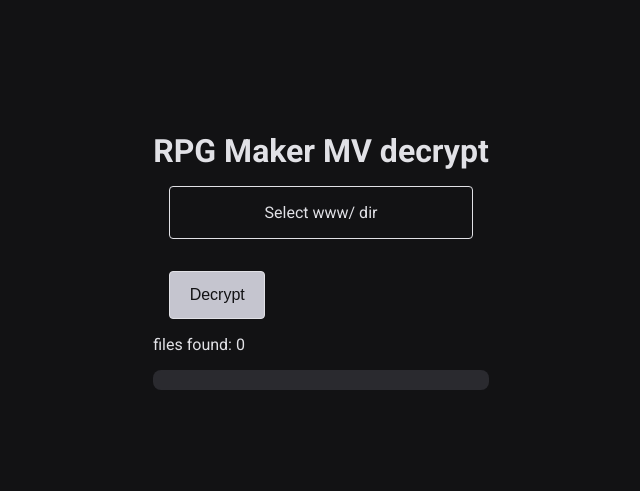
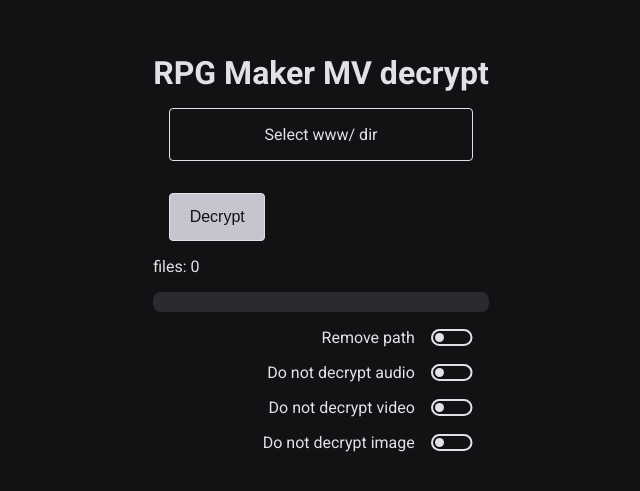
Before and after one commit to Darckfast/rpg-maker-mv-decrypt-react, a Next.js app: page / in a window 1280 px wide. Shown: the part 139-630 px from the top of the page, without its empty margins (319-959 px from the left). Built offline with nearby package versions, Linux system fonts and the light colour scheme.

Commit message:
Add toggle button

```diff
--- /dev/null
+++ b/src/components/Checkbox.tsx
@@ -0,0 +1,25 @@
+import React, { useState } from 'react'
+import { ToggleLabel } from '../styles/pages/Home'
+
+interface CheckBoxProps {
+  label?: string
+  value: string
+  onChangeValue?: any
+}
+
+const CheckBox: React.FC<CheckBoxProps> = (props) => {
+  const [cx, setCx] = useState(8.5)
+
+  return (
+    <ToggleLabel>
+      {props.label}
+      <input type="checkbox" value={props.value} onChange={props.onChangeValue} onClick={() => cx < 10 ? setCx(32.5) : setCx(8.5)}/>
+      <svg width="42" height="17" viewBox="0 0 42 17" fill="none" xmlns="http://www.w3.org/2000/svg">
+        <path d="M8.5 16C4.35786 16 1 12.6421 1 8.5C1 4.35787 4.35786 1 8.5 1L33.001 1C37.1431 1 40.501 4.35787 40.501 8.5C40.501 12.6421 37.1431 16 33.001 16L8.5 16Z" stroke="#E1E1E6" strokeWidth="2"/>
+        <circle cx={cx} cy="8.5" r="4.5" fill="#E1E1E6"/>
+      </svg>
+    </ToggleLabel>
+  )
+}
+
+export default CheckBox
--- a/src/pages/index.tsx
+++ b/src/pages/index.tsx
@@ -10,15 +10,25 @@
 } from '../styles/pages/Home'
 import JSZip from 'jszip'
 import { saveAs } from 'file-saver'
+import CheckBox from '../components/Checkbox'
+
+interface File1 extends File {
+  webkitRelativePath?: string
+}
 
 const Home: React.FC = () => {
   const [system, setSystem] = useState([])
   const [files, setFiles] = useState([])
   const [progress, setProgress] = useState(0.0)
+  const [removePath, setRemovePath] = useState('false')
+  const [includeAudio] = useState('true')
+  const [includeVideo] = useState('true')
+  const [includeImage] = useState('true')
   const [progressStatus, setProgressStatus] = useState('')
   let encryptKey = ''
 
   function handleFiles(e: FileList): void {
+    console.log(removePath, includeAudio, includeImage, includeVideo)
     setProgress(0)
     setProgressStatus('ready')
     if (e) {
@@ -40,14 +50,26 @@
       const toIncrement = 1 + 9 / lastIndex
       const zip = new JSZip()
 
-      files.forEach((file, index) => {
+      files.forEach((file: File1 , index) => {
+        if ((file.webkitRelativePath.endsWith('rpgmvp') && includeImage === 'false')
+        || (file.webkitRelativePath.endsWith('rpgmvm') && includeAudio === 'false')
+        || (file.webkitRelativePath.endsWith('rpgmvo') && includeVideo === 'false')) {
+            return;
+        }
+
         const reader = new FileReader()
 
         reader.onload = e => {
-          const fileName = file.webkitRelativePath
+          let fileName: string = file.webkitRelativePath
             .replace(/.(rpgmvp)$/, '.png')
             .replace(/.(rpgmvm)$/, '.m4a')
             .replace(/.(rpgmvo)$/, '.ogg')
+
+          if (removePath === 'true') {
+            console.log(fileName)
+            fileName = fileName.split('/')[fileName.split('/').length - 1]
+            console.log(fileName)
+          }
 
           setProgressStatus('decrypting')
           setProgress(progress + toIncrement)
@@ -86,9 +108,8 @@
                 setProgress(0)
                 setProgressStatus('completed')
               })
+            }
           }
-        }
-
         reader.readAsArrayBuffer(file)
       })
     }
@@ -96,7 +117,6 @@
 
   function submitFiles(e: FormEvent): void {
     e.preventDefault()
-    console.log(system, files.length)
     findEncryptionCode()
   }
 
@@ -121,6 +141,10 @@
     }
 
     reader.readAsText(system[0])
+  }
+
+  function test(e: any) {
+    console.log(e.target.value)
   }
 
   return (
@@ -149,12 +173,18 @@
               <span>Decrypt</span>
             </Button>
 
-            <div>files found: {files.length}</div>
+            <div>files: {files.length}</div>
             <ProgressBar>
               <Filler style={{ width: `${progress}%` }}>
                 <ProgressStatus>{progressStatus}</ProgressStatus>
               </Filler>
             </ProgressBar>
+
+            <CheckBox label="Remove path" value={removePath} onChangeValue={e => test(e)}></CheckBox>
+            <CheckBox label="Do not decrypt audio" value={includeAudio}></CheckBox>
+            <CheckBox label="Do not decrypt video" value={includeVideo}></CheckBox>
+            <CheckBox label="Do not decrypt image" value={includeImage}></CheckBox>
+
           </form>
         </div>
       </main>
--- a/src/styles/pages/Home.ts
+++ b/src/styles/pages/Home.ts
@@ -80,3 +80,27 @@
     color: ${props => props.theme.colors.background};
   }
 `
+export const ToggleLabel = styled.label`
+  display: flex;
+  justify-content: flex-end;
+  align-items: center;
+  margin: 1em;
+
+  input {
+    display: none;
+  }
+
+  input:checked + svg {
+    fill: #0EC63C
+  }
+
+  svg {
+    cursor: pointer;
+    margin-left: 1em;
+    transition: .2s;
+
+    circle {
+      transition: .2s;
+    }
+  }
+`
```
